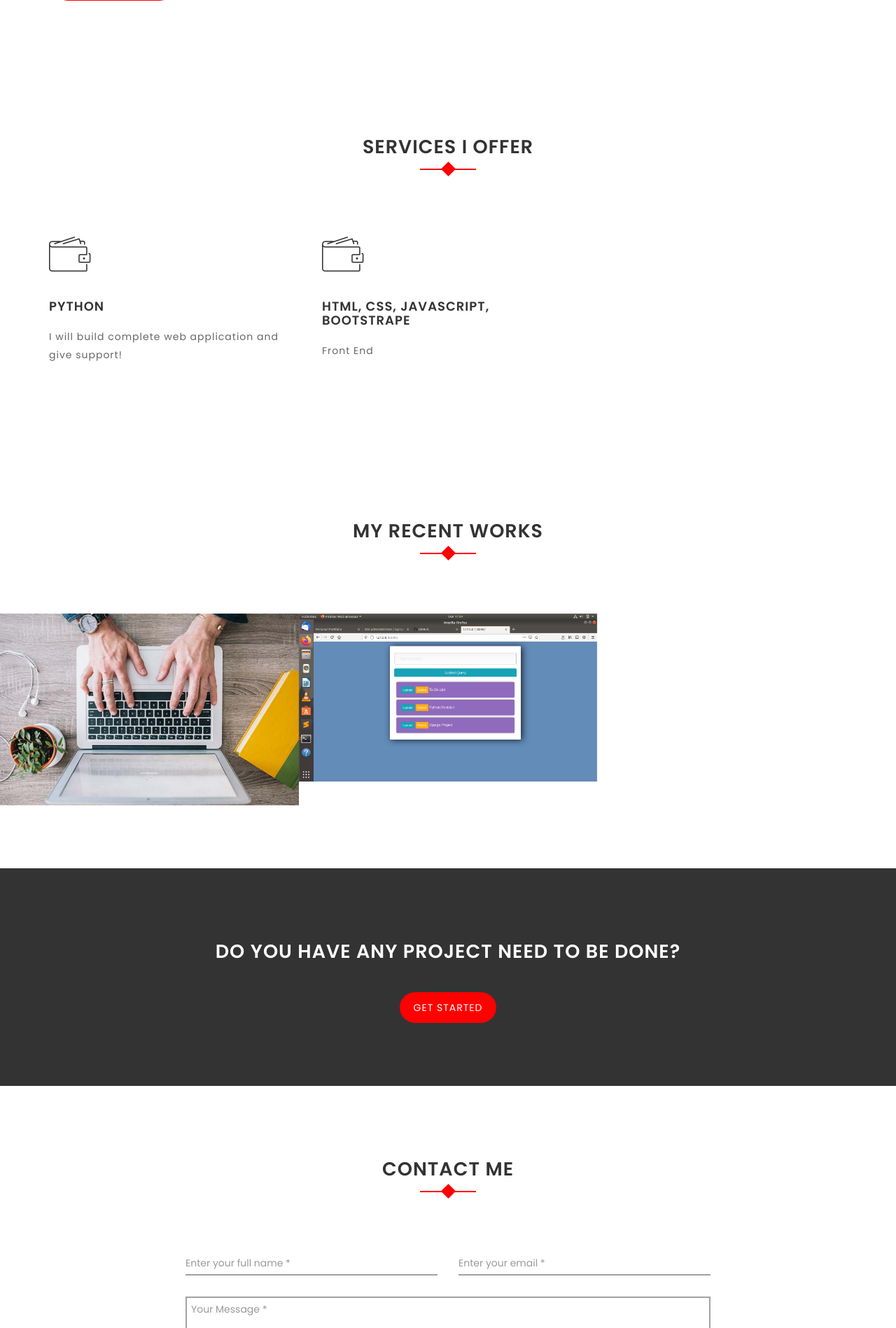
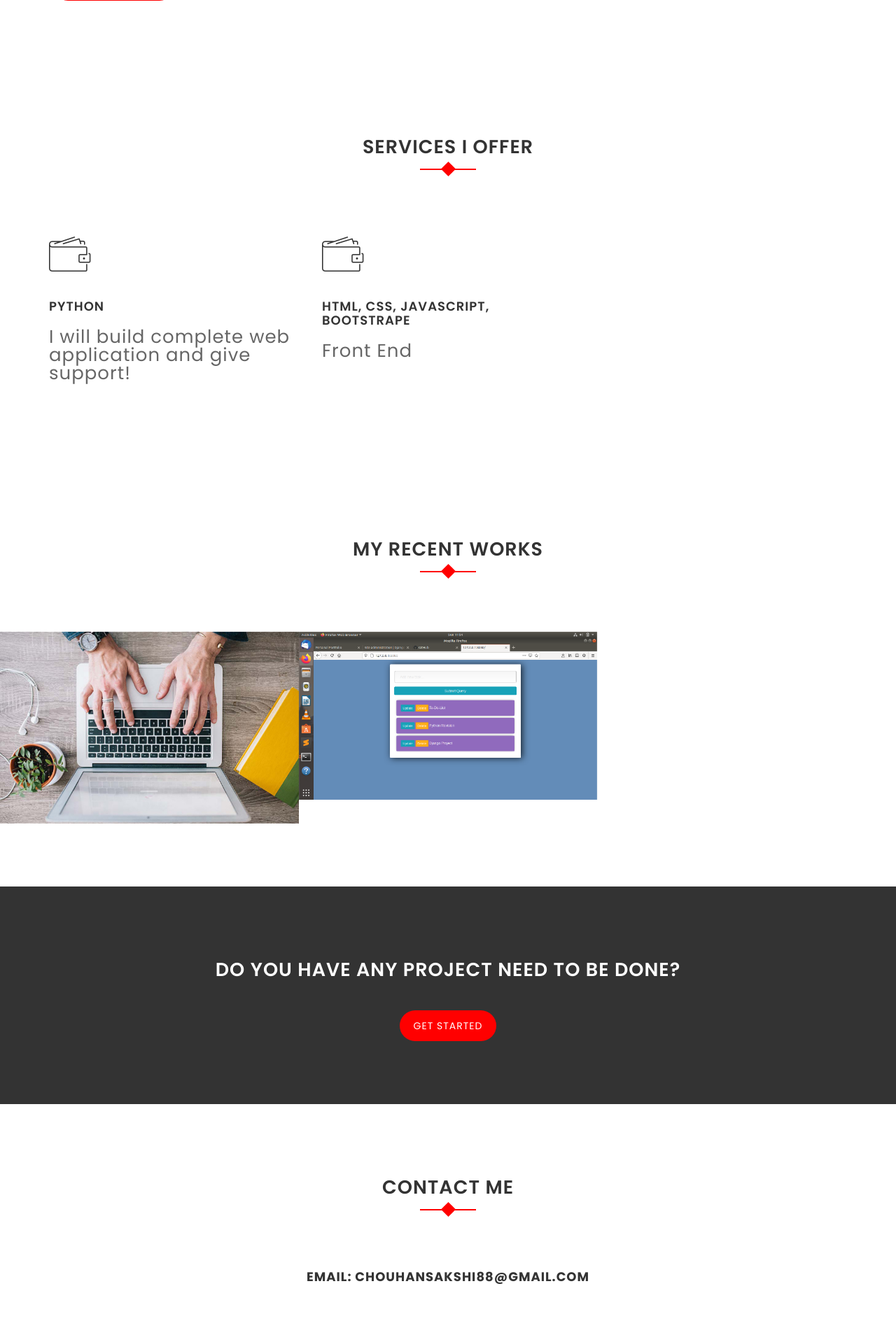
Before and after one commit to Sakshichouhan2/Portfolio-Django3, a Django app: page / in a window 1280 px wide. Shown: the part 942-2840 px from the top of the page at 70% size. Run offline with Django 3.2, Linux system fonts and the light colour scheme; data comes from the database, SQL or seed files in the repository; some libraries are stand-ins or nearby versions.

Commit message:
new changes added

```diff
--- /dev/null
+++ b/portfolio/core/connector.py
@@ -0,0 +1,5 @@
+import mysql.connector
+mybd = mysql.connector.connect(host="localhost", user="root", password="qwerty1122")
+
+
+print(mybd)
--- a/portfolio/static/css/style.css
+++ b/portfolio/static/css/style.css
@@ -75,7 +75,7 @@
 
 p {
     line-height: 26px;
-    font-size: 14px;
+    font-size: 26px;
     font-weight: 400;
     color: #666;
 }
--- a/portfolio/templates/home.html
+++ b/portfolio/templates/home.html
@@ -115,50 +115,9 @@
                     <div class="section-header text-center">
                         <h2>Contact Me</h2>
                     </div>
+                    <h4 style="text-align: center;">Email: Chouhansakshi88@gmail.com</h4>
                 </div>
             </div>
-            <div class="row">
-                <div class="col-xs-12 col-sm-12 col-md-8 col-md-offset-2 col-lg-8 col-lg-offset-2 box-contact-form">
-
-                    <form id="contact-form" method="post" action="#">
-
-                        <div class="messages"></div>
-
-                        <div class="controls">
-
-                            <div class="row">
-                                <div class="col-md-6">
-                                    <div class="form-group wow fadeInDown" data-wow-delay="0.2s">
-                                        <input id="form_name" type="text" name="name" class="form-control"
-                                               placeholder="Enter your full name *" required="required"
-                                               data-error="Fullname is required.">
-                                        <div class="help-block with-errors"></div>
-                                    </div>
-                                </div>
-                                <div class="col-md-6">
-                                    <div class="form-group wow fadeInDown" data-wow-delay="0.4s">
-                                        <input id="form_email" type="email" name="email" class="form-control"
-                                               placeholder="Enter your email *" required="required"
-                                               data-error="Valid email is required.">
-                                        <div class="help-block with-errors"></div>
-                                    </div>
-                                </div>
-                            </div>
-                            <div class="row">
-                                <div class="col-md-12">
-                                    <div class="form-group wow fadeInUp" data-wow-delay="0.6s">
-                                        <textarea id="form_message" name="message" class="form-control"
-                                                  placeholder="Your Message *" rows="4" required="required"
-                                                  data-error="Leave a message for me"></textarea>
-                                        <div class="help-block with-errors"></div>
-                                    </div>
-                                </div>
-                                <div class="col-md-12">
-                                    <button class="btn btn-send" value="">Send message</button>
-                                </div>
-                            </div>
-                        </div>
-
                     </form>
 
                 </div>
```
Also changed, not shown: 2 other files.
